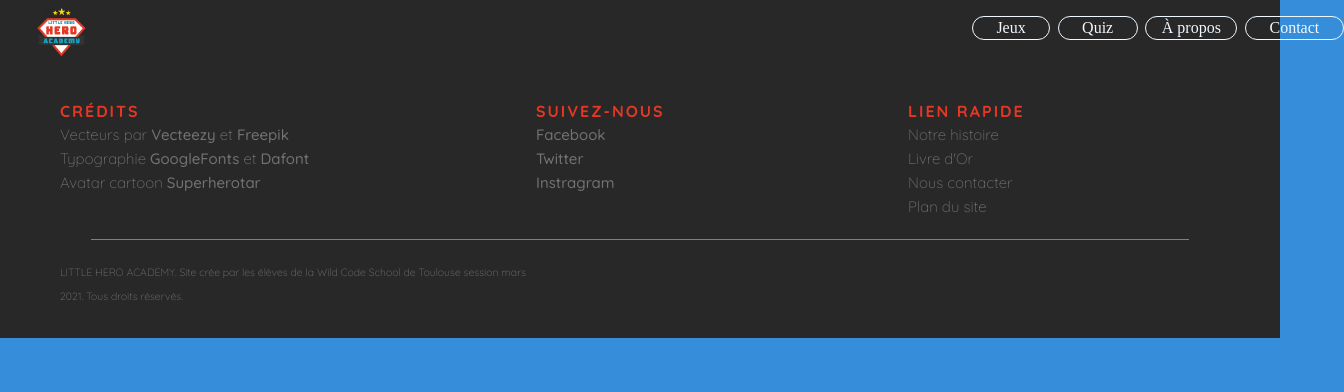
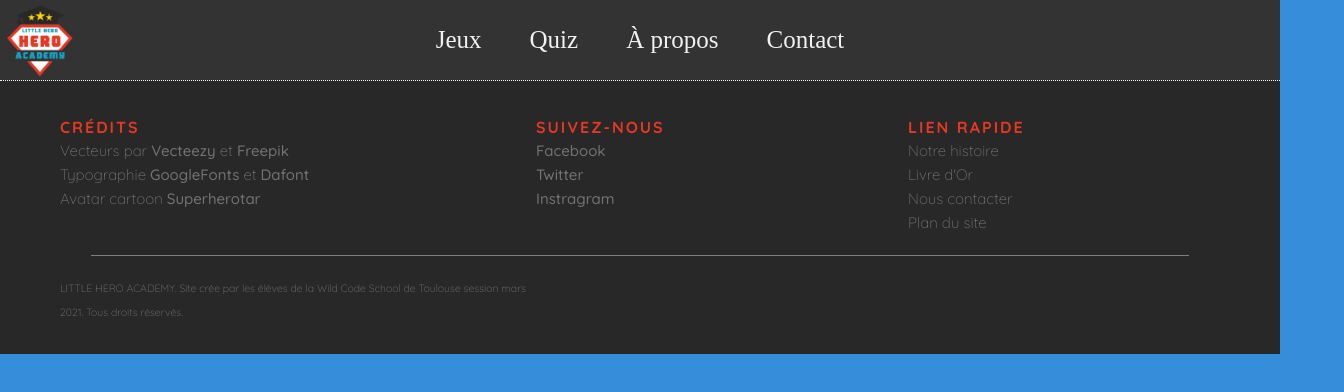
Before and after one commit to WildCodeSchool/tlse0321-js-p2-little-hero-academy, a React (Create React App) app: page / in a window 1280 px wide. Shown: the top 392 px of the page, 1344 px wide, since content can reach past the window. Built offline with nearby package versions, Linux system fonts and the light colour scheme.

Commit message:
remove all style for better responsive navigation

```diff
--- a/src/Components/Header.jsx
+++ b/src/Components/Header.jsx
@@ -1,6 +1,6 @@
 import React, { useState } from 'react';
 import '../Styles/Header.css';
-import hamburger from '../img/hamburger-menu.png';
+import hamburger from '../img/menu.svg';
 import logo from '../img/logo.png';
 import Link from './headerLink/Links';
 
@@ -21,8 +21,14 @@ const header = () => {
 
   return (
     <div className="header">
-      <img className="logo" src={logo} alt="logo-little-hero-academy" />
-      <div className="nav-container">
+      <nav>
+        <img className="logo" src={logo} alt="logo-little-hero-academy" />
+        <ul className={`liste-nav ${navbarOpen ? ' showMenu' : ''}`}>
+          <Link closeMenu={closeMenu} to="/jeux" label="Jeux" href="jeux" />
+          <Link closeMenu={closeMenu} to="/quiz" label="Quiz" href="quiz" />
+          <Link closeMenu={closeMenu} label="À propos" href="apropos" />
+          <Link closeMenu={closeMenu} label="Contact" href="contact" />
+        </ul>
         <button type="button" className="hamburger-btn" onClick={handleToggle}>
           <img
             className="hamburger"
@@ -30,15 +36,7 @@ const header = () => {
             alt="hamburger-menu-logo"
           />
         </button>
-        <nav>
-          <ul className={`menuNav ${navbarOpen ? ' showMenu' : ''}`}>
-            <Link closeMenu={closeMenu} to="/jeux" label="Jeux" href="jeux" />
-            <Link closeMenu={closeMenu} to="/quiz" label="Quiz" href="quiz" />
-            <Link closeMenu={closeMenu} label="À propos" href="apropos" />
-            <Link closeMenu={closeMenu} label="Contact" href="contact" />
-          </ul>
-        </nav>
-      </div>
+      </nav>
     </div>
   );
 };
--- a/src/Components/headerLink/Links.jsx
+++ b/src/Components/headerLink/Links.jsx
@@ -6,9 +6,9 @@ const Links = ({
 }) => (
   <div>
     <Link to={to}>
-      <li>
+      <li className="item-nav">
         <a href={href} activeClassName="active-link" onClick={closeMenu} exact>
-          {label}
+          <span>{label}</span>
         </a>
       </li>
     </Link>
--- a/src/Styles/Header.css
+++ b/src/Styles/Header.css
@@ -1,48 +1,28 @@
+nav {
+  position: fixed;
+  width: 100%;
+  background: #333;
+  z-index: 100;
+  border-bottom: 1px dotted #f1f1f1;
+  /* background: linear-gradient(to bottom, #282828, #626262); */
+  display: flex;
+}
 .header {
-  display: flex;
-  justify-content: space-between;
   width: 100%;
-  height: 4rem;
-  background-color: var(--greydark);
+  height: 5rem;
 }
 .header .logo {
-  width: 3.7rem;
-  height: 3.7rem;
-  margin-left: 2rem;
-}
-.nav-container {
-  width: 8rem;
-  display: flex;
-  flex-direction: column;
-  align-items: center;
-  z-index: 1;
-}
-.header ul {
-  display: flex;
-  justify-content: space-between;
-  flex-direction: column;
-  background-color: var(--greydark);
-}
-.menuNav {
-  padding-bottom: 2rem;
-  padding-top: 2rem;
-  text-align: center;
-  display: block;
-  height: 7rem;
-  width: 0;
-  overflow: hidden;
-}
-.menuNav.showMenu {
-  width: 100%;
-}
-.header ul li a {
-  padding: 2rem;
-  text-decoration: none;
-  color: aliceblue;
+  width: 5rem;
+  height: 5rem;
+  z-index: 200;
 }
 .hamburger-btn {
-  position: relative;
-  margin-top: 0.3rem;
+  position: fixed;
+  top: 10px;
+  right: 15px;
+  width: 50px;
+  z-index: 200;
+  display: none;
   background: none;
   color: inherit;
   border: none;
@@ -51,44 +31,63 @@
   cursor: pointer;
   outline: inherit;
 }
-.hamburger-btn .hamburger {
-  width: 3rem;
+.hamburger {
+  width: 50px;
 }
-.header .hamburger {
+
+.liste-nav {
+  background: #333;
+  /* background: linear-gradient(to bottom, #282828, #626262); */
+  height: 5rem;
+  width: 100%;
+  display: flex;
+  justify-content: center;
+  list-style-type: none;
+  position: fixed;
+  z-index: 100;
+}
+.item-nav {
+  display: flex;
+  align-items: center;
+  justify-content: center;
+}
+.item-nav a {
+  font-size: 25px;
+  color: #f1f1f1;
+  text-decoration: none;
+  margin: 1.7rem 1.5rem;
+  text-align: center;
+}
+
+.item-nav a::after {
+  content: '';
   display: block;
+  margin: 0 auto;
+  width: 0%;
+  height: 6px;
+  background: #f1f1f1;
+  transition: all 0.2s ease-in-out;
 }
-@media (min-width: 768px) {
-  .header nav {
-    margin: 0.5rem;
-    margin-right: 37rem;
+.item-nav a:hover::after {
+  width: 100%;
+}
+
+@media screen and (max-width: 700px) {
+  .hamburger-btn {
+    display: block;
   }
-
-  .menuNav {
-    padding-bottom: 0rem;
-    overflow: visible;
-    padding-top: 0.5rem;
+  .liste-nav {
+    display: none;
+    flex-direction: column;
+    height: auto;
+  }
+  .liste-nav.showMenu {
     display: block;
-    height: 2rem;
   }
-  .header ul {
-    flex-direction: row;
+  .item-nav {
+    height: 70px;
   }
-  .header ul li {
-    display: inline-block;
-    margin-left: 1rem;
-  }
-  .menuNav li a {
-    width: 100%;
-    margin-left: 2rem;
-    display: block;
-    border: 1px solid;
-    border-radius: 9999px;
-  }
-  .header ul li a {
-    padding: 0.2rem;
-    text-decoration: none;
-  }
-  .header .hamburger-btn {
-    display: none;
+  .item-nav:nth-child(1) {
+    margin-top: 3rem;
   }
 }
```
Also changed, not shown: src/img/hamburger-menu.png (deleted), src/img/menu.svg (added).
